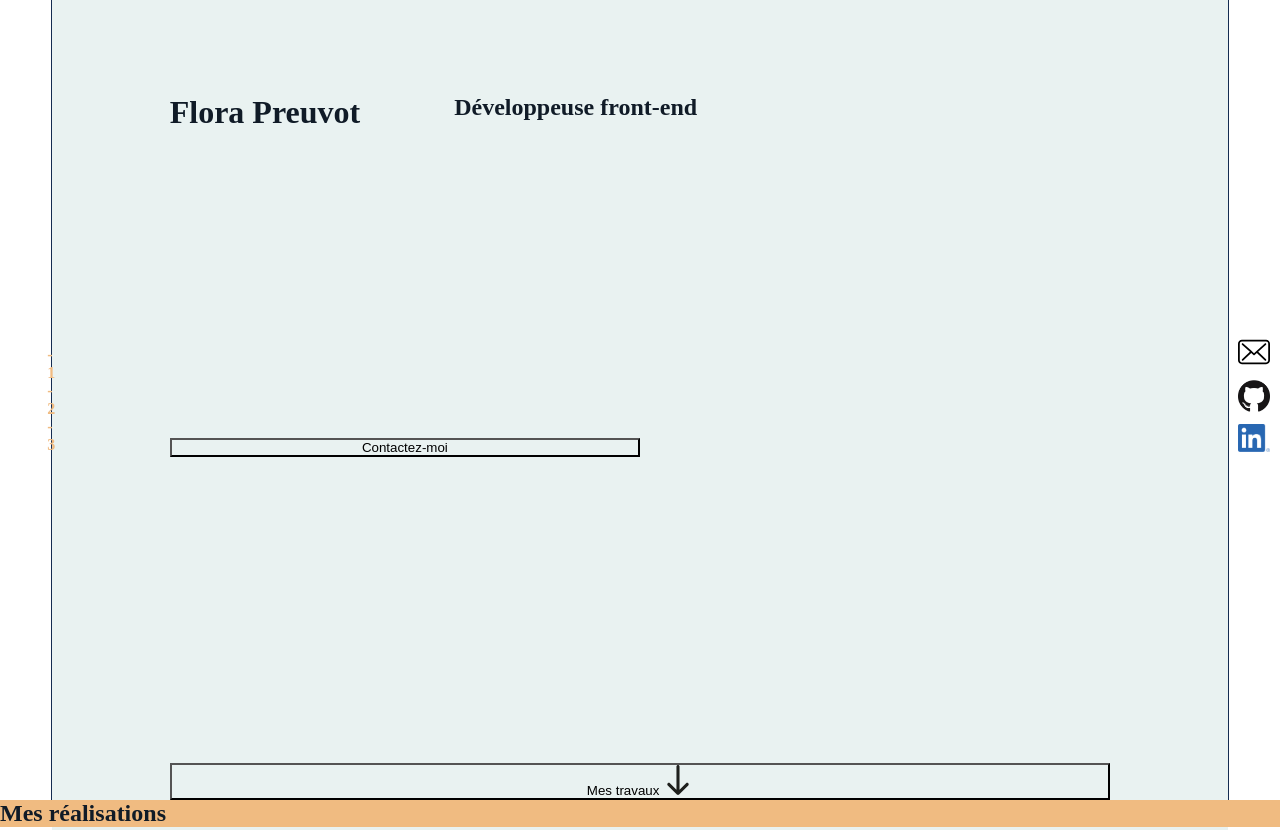
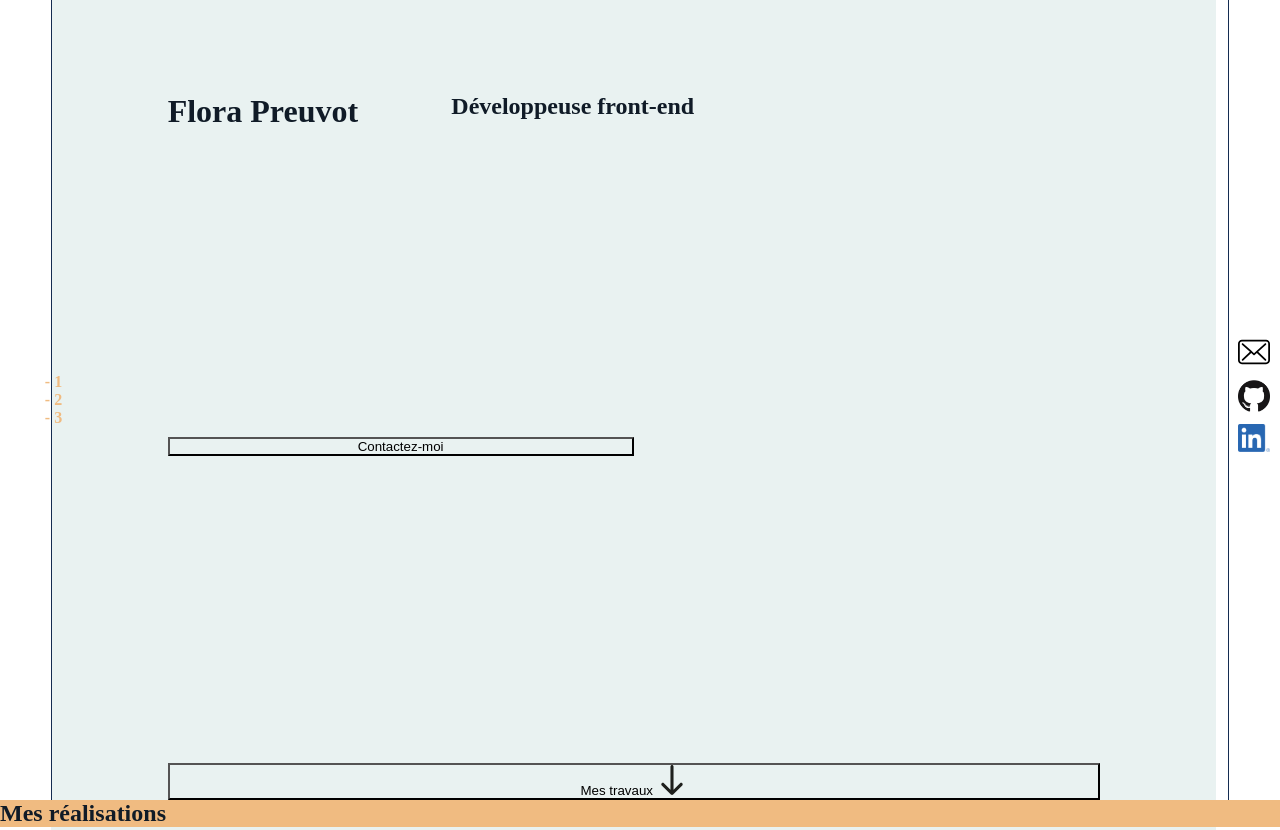
Before and after one commit to Flora-Pvt/portfolio, a website: page index.html in a window 1280 px wide. Shown: the top 830 px of the page. Drawn offline with Linux system fonts and the light colour scheme.

Commit message:
fixed navbars

```diff
--- a/src/css/style.css
+++ b/src/css/style.css
@@ -27,6 +27,7 @@ aside {
   flex-direction: column;
   justify-content: center;
   align-items: center;
+  position: fixed;
 }
 
 nav {
@@ -36,11 +37,12 @@ nav {
 nav > menu {
   color: var(--main-color-dark);
   font-weight: bold;
-  position: absolute;
-  margin-left: 4%;
+  margin-left: 5vw;
+  width: 2vw;
 }
 
 aside {
+  right: 0;
   width: 4vw;
   border-left: solid 1px var(--second-color);
 }
@@ -51,7 +53,8 @@ aside > a > img {
 
 /* ---------- main ---------- */
 main {
-  width: 92vw;
+  width: 91vw;
+  margin-left: 4vw;
   background-color: var(--second-color-light);
 }
 
```
